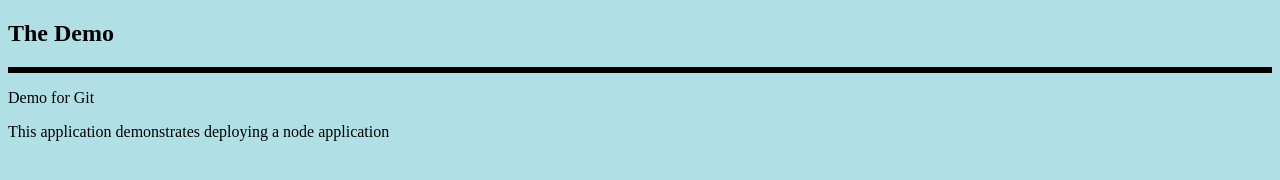
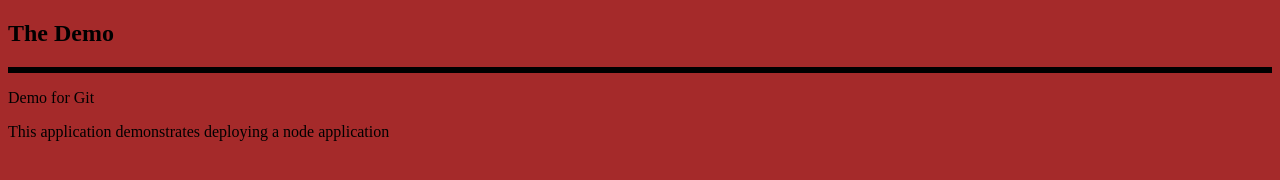
Before and after one commit to m-akramb/node_ab, a website: page index.html in a window 1280 px wide. Drawn offline with Linux system fonts and the light colour scheme.

Commit message:
Brand new color

```diff
--- a/index.html
+++ b/index.html
@@ -4,7 +4,7 @@
 <style>
 p.solid{border-style:solid;}
 </style>
-<body style = "background-color:powderblue;">
+<body style = "background-color: brown;">
 <h2> The Demo</h2>
 <p class = "solid">
 <p> <a>Demo for Git</a></p>
```
